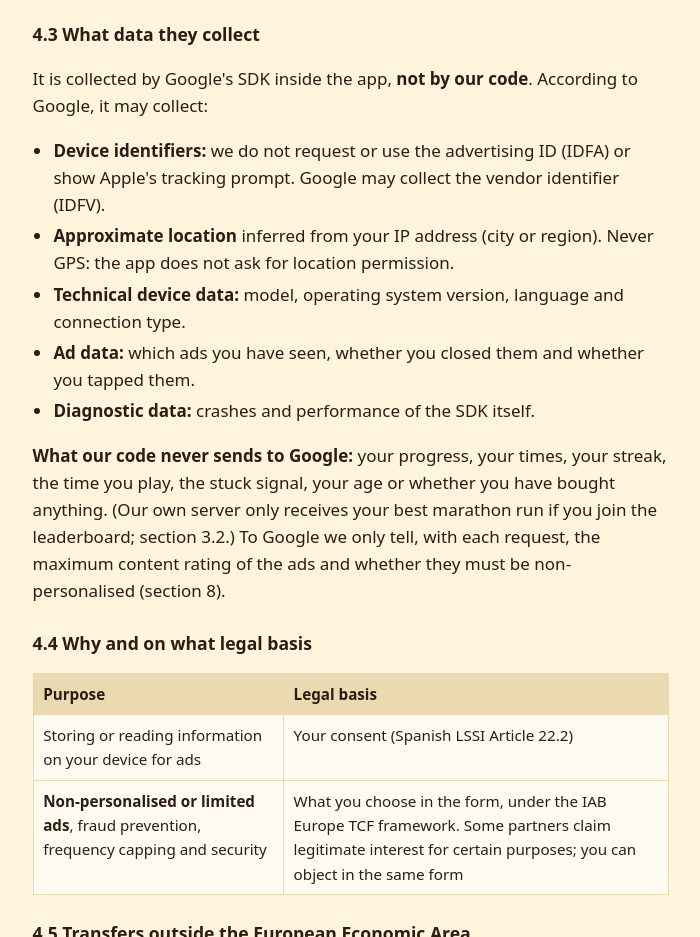
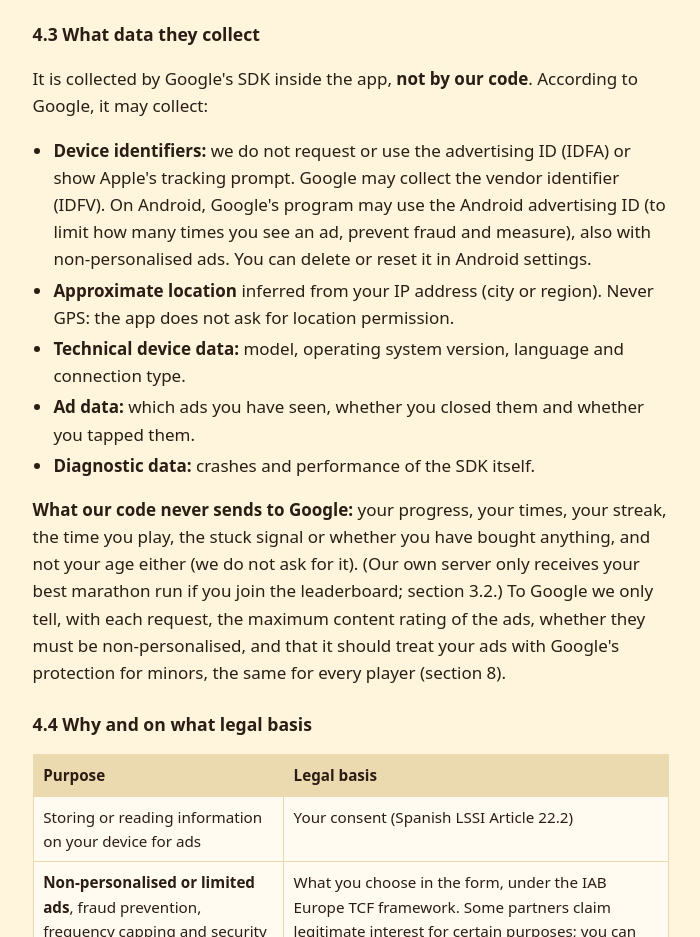
Before and after one commit to vsricardo97-ux/mosaico-web, a plain HTML site: page web/primera-linea/privacy/index.html in a window 1280 px wide. Shown: the part 7400-8337 px from the top of the page, without its empty margins (289-989 px from the left). Drawn offline with Linux system fonts and the light colour scheme.

Commit message:
Privacy policy (EN) for Primera Línea: Android advertising ID and minors-protection signal
Co-Authored-By: Claude Sonnet 5.5 <noreply@anthropic.com>
Claude-Session: https://claude.ai/code/session_01UbhEJmuHQrHn5apkTDSA7A

```diff
--- a/web/primera-linea/privacy/index.html
+++ b/web/primera-linea/privacy/index.html
@@ -163,13 +163,13 @@
   <h3>4.3 What data they collect</h3>
   <p>It is collected by Google's SDK inside the app, <strong>not by our code</strong>. According to Google, it may collect:</p>
   <ul>
-    <li><strong>Device identifiers:</strong> we do not request or use the advertising ID (IDFA) or show Apple's tracking prompt. Google may collect the vendor identifier (IDFV).</li>
+    <li><strong>Device identifiers:</strong> we do not request or use the advertising ID (IDFA) or show Apple's tracking prompt. Google may collect the vendor identifier (IDFV). On Android, Google's program may use the Android advertising ID (to limit how many times you see an ad, prevent fraud and measure), also with non-personalised ads. You can delete or reset it in Android settings.</li>
     <li><strong>Approximate location</strong> inferred from your IP address (city or region). Never GPS: the app does not ask for location permission.</li>
     <li><strong>Technical device data:</strong> model, operating system version, language and connection type.</li>
     <li><strong>Ad data:</strong> which ads you have seen, whether you closed them and whether you tapped them.</li>
     <li><strong>Diagnostic data:</strong> crashes and performance of the SDK itself.</li>
   </ul>
-  <p><strong>What our code never sends to Google:</strong> your progress, your times, your streak, the time you play, the stuck signal, your age or whether you have bought anything. (Our own server only receives your best marathon run if you join the leaderboard; section 3.2.) To Google we only tell, with each request, the maximum content rating of the ads and whether they must be non-personalised (section 8).</p>
+  <p><strong>What our code never sends to Google:</strong> your progress, your times, your streak, the time you play, the stuck signal or whether you have bought anything, and not your age either (we do not ask for it). (Our own server only receives your best marathon run if you join the leaderboard; section 3.2.) To Google we only tell, with each request, the maximum content rating of the ads, whether they must be non-personalised, and that it should treat your ads with Google's protection for minors, the same for every player (section 8).</p>
 
   <h3>4.4 Why and on what legal basis</h3>
   <div class="tabla">
```
